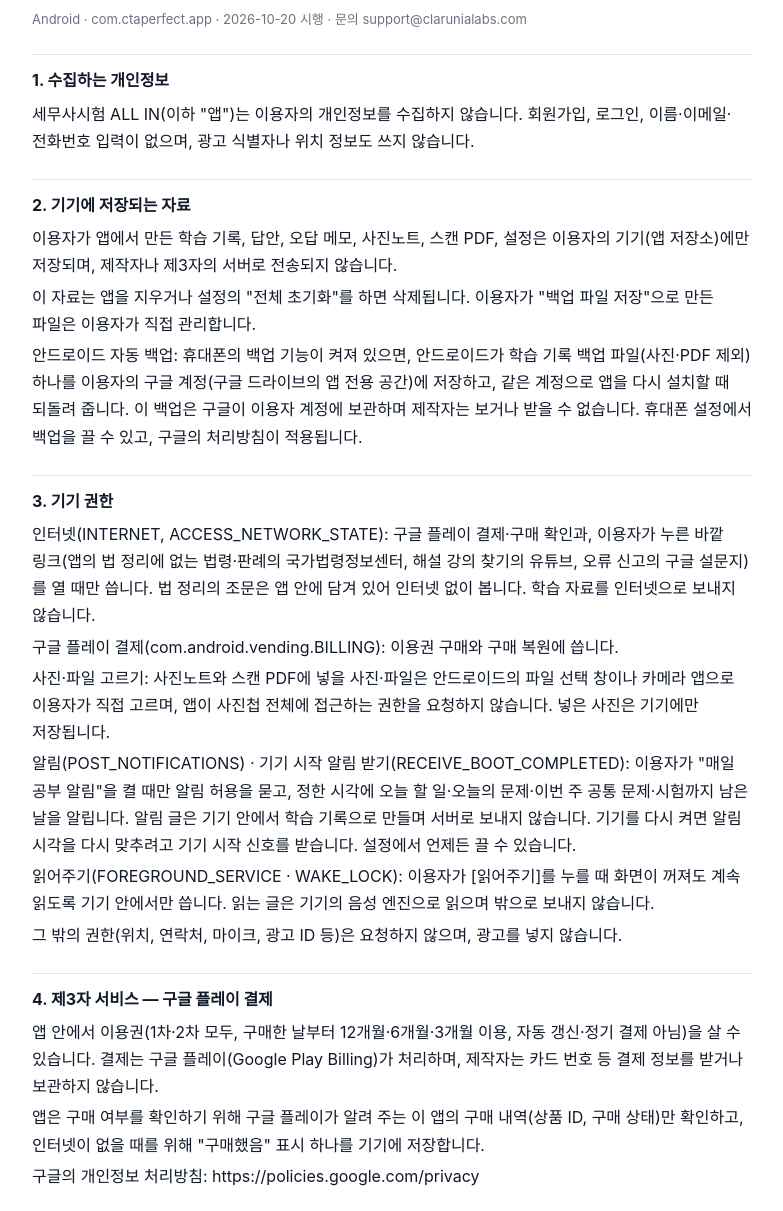
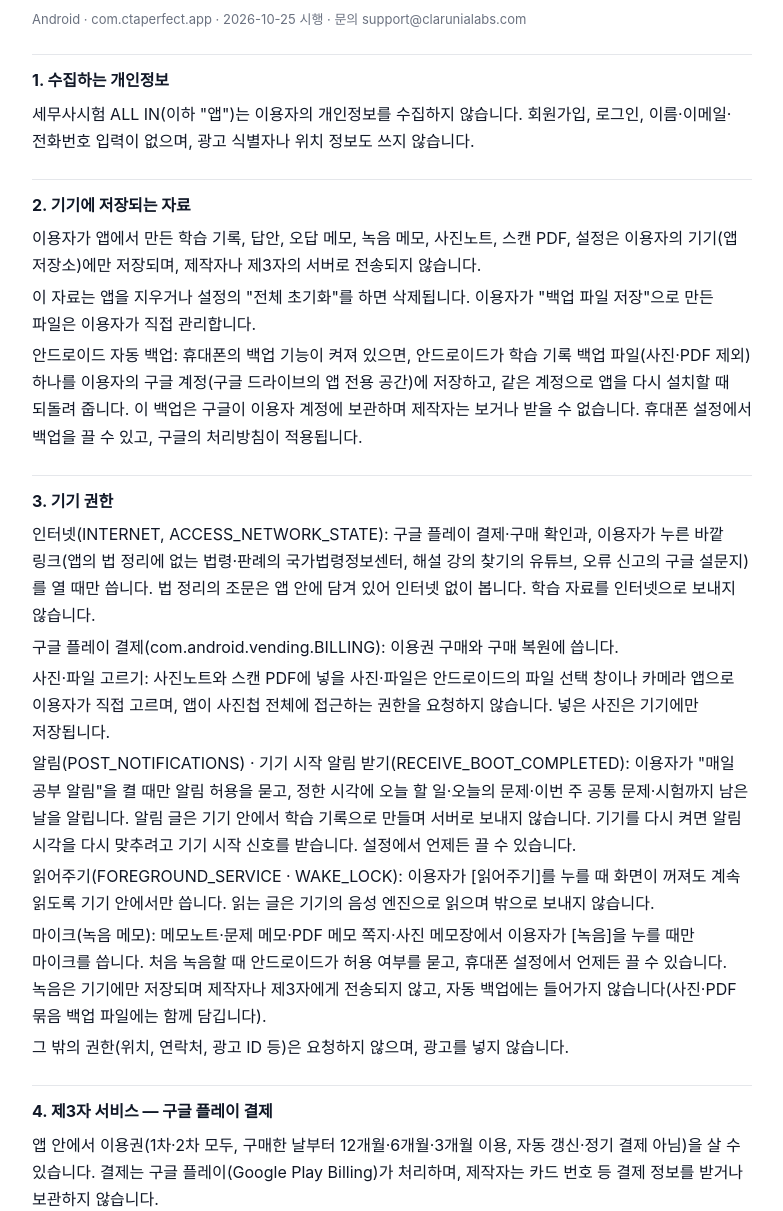
Before and after one commit to staedtler33/staed-games-privacy, a plain HTML site: page cta-perfect.html in a window 1280 px wide. Shown: the part 57-1268 px from the top of the page, without its empty margins (248-1031 px from the left). Drawn offline with Linux system fonts and the light colour scheme.

Commit message:
세무사시험 ALL IN 개인정보 처리방침 — 마이크(녹음 메모) 항목 (앱 1.0.5)
Co-Authored-By: Claude Opus 5.5 <noreply@anthropic.com>

```diff
--- a/cta-perfect.html
+++ b/cta-perfect.html
@@ -9,11 +9,11 @@ main{max-width:720px;margin:0 auto;padding:24px 16px 48px}
 h1{font-size:22px;margin:0 0 4px} .sub{color:var(--muted);font-size:13px;margin:0 0 24px}
 h2{font-size:16px;margin:24px 0 6px;padding-top:12px;border-top:1px solid var(--line)} p{margin:4px 0;word-break:keep-all}
 </style></head><body><main>
-<h1>세무사시험 ALL IN 개인정보 처리방침</h1><p class="sub">Android · com.ctaperfect.app · 2026-10-20 시행 · 문의 support@clarunialabs.com</p>
+<h1>세무사시험 ALL IN 개인정보 처리방침</h1><p class="sub">Android · com.ctaperfect.app · 2026-10-25 시행 · 문의 support@clarunialabs.com</p>
 <h2>1. 수집하는 개인정보</h2>
 <p>세무사시험 ALL IN(이하 "앱")는 이용자의 개인정보를 수집하지 않습니다. 회원가입, 로그인, 이름·이메일·전화번호 입력이 없으며, 광고 식별자나 위치 정보도 쓰지 않습니다.</p>
 <h2>2. 기기에 저장되는 자료</h2>
-<p>이용자가 앱에서 만든 학습 기록, 답안, 오답 메모, 사진노트, 스캔 PDF, 설정은 이용자의 기기(앱 저장소)에만 저장되며, 제작자나 제3자의 서버로 전송되지 않습니다.</p>
+<p>이용자가 앱에서 만든 학습 기록, 답안, 오답 메모, 녹음 메모, 사진노트, 스캔 PDF, 설정은 이용자의 기기(앱 저장소)에만 저장되며, 제작자나 제3자의 서버로 전송되지 않습니다.</p>
 <p>이 자료는 앱을 지우거나 설정의 "전체 초기화"를 하면 삭제됩니다. 이용자가 "백업 파일 저장"으로 만든 파일은 이용자가 직접 관리합니다.</p>
 <p>안드로이드 자동 백업: 휴대폰의 백업 기능이 켜져 있으면, 안드로이드가 학습 기록 백업 파일(사진·PDF 제외) 하나를 이용자의 구글 계정(구글 드라이브의 앱 전용 공간)에 저장하고, 같은 계정으로 앱을 다시 설치할 때 되돌려 줍니다. 이 백업은 구글이 이용자 계정에 보관하며 제작자는 보거나 받을 수 없습니다. 휴대폰 설정에서 백업을 끌 수 있고, 구글의 처리방침이 적용됩니다.</p>
 <h2>3. 기기 권한</h2>
@@ -22,7 +22,8 @@ h2{font-size:16px;margin:24px 0 6px;padding-top:12px;border-top:1px solid var(--
 <p>사진·파일 고르기: 사진노트와 스캔 PDF에 넣을 사진·파일은 안드로이드의 파일 선택 창이나 카메라 앱으로 이용자가 직접 고르며, 앱이 사진첩 전체에 접근하는 권한을 요청하지 않습니다. 넣은 사진은 기기에만 저장됩니다.</p>
 <p>알림(POST_NOTIFICATIONS) · 기기 시작 알림 받기(RECEIVE_BOOT_COMPLETED): 이용자가 "매일 공부 알림"을 켤 때만 알림 허용을 묻고, 정한 시각에 오늘 할 일·오늘의 문제·이번 주 공통 문제·시험까지 남은 날을 알립니다. 알림 글은 기기 안에서 학습 기록으로 만들며 서버로 보내지 않습니다. 기기를 다시 켜면 알림 시각을 다시 맞추려고 기기 시작 신호를 받습니다. 설정에서 언제든 끌 수 있습니다.</p>
 <p>읽어주기(FOREGROUND_SERVICE · WAKE_LOCK): 이용자가 [읽어주기]를 누를 때 화면이 꺼져도 계속 읽도록 기기 안에서만 씁니다. 읽는 글은 기기의 음성 엔진으로 읽으며 밖으로 보내지 않습니다.</p>
-<p>그 밖의 권한(위치, 연락처, 마이크, 광고 ID 등)은 요청하지 않으며, 광고를 넣지 않습니다.</p>
+<p>마이크(녹음 메모): 메모노트·문제 메모·PDF 메모 쪽지·사진 메모장에서 이용자가 [녹음]을 누를 때만 마이크를 씁니다. 처음 녹음할 때 안드로이드가 허용 여부를 묻고, 휴대폰 설정에서 언제든 끌 수 있습니다. 녹음은 기기에만 저장되며 제작자나 제3자에게 전송되지 않고, 자동 백업에는 들어가지 않습니다(사진·PDF 묶음 백업 파일에는 함께 담깁니다).</p>
+<p>그 밖의 권한(위치, 연락처, 광고 ID 등)은 요청하지 않으며, 광고를 넣지 않습니다.</p>
 <h2>4. 제3자 서비스 — 구글 플레이 결제</h2>
 <p>앱 안에서 이용권(1차·2차 모두, 구매한 날부터 12개월·6개월·3개월 이용, 자동 갱신·정기 결제 아님)을 살 수 있습니다. 결제는 구글 플레이(Google Play Billing)가 처리하며, 제작자는 카드 번호 등 결제 정보를 받거나 보관하지 않습니다.</p>
 <p>앱은 구매 여부를 확인하기 위해 구글 플레이가 알려 주는 이 앱의 구매 내역(상품 ID, 구매 상태)만 확인하고, 인터넷이 없을 때를 위해 "구매했음" 표시 하나를 기기에 저장합니다.</p>
@@ -39,5 +40,5 @@ h2{font-size:16px;margin:24px 0 6px;padding-top:12px;border-top:1px solid var(--
 <p>연락처: support@clarunialabs.com</p>
 <p>홈페이지: https://clarunialabs.com</p>
 <h2>8. 시행일과 변경</h2>
-<p>이 처리방침은 2026-10-20부터 시행합니다. 내용이 바뀌면 앱과 이 페이지에 알립니다.</p>
+<p>이 처리방침은 2026-10-25부터 시행합니다. 내용이 바뀌면 앱과 이 페이지에 알립니다.</p>
 </main></body></html>
```
